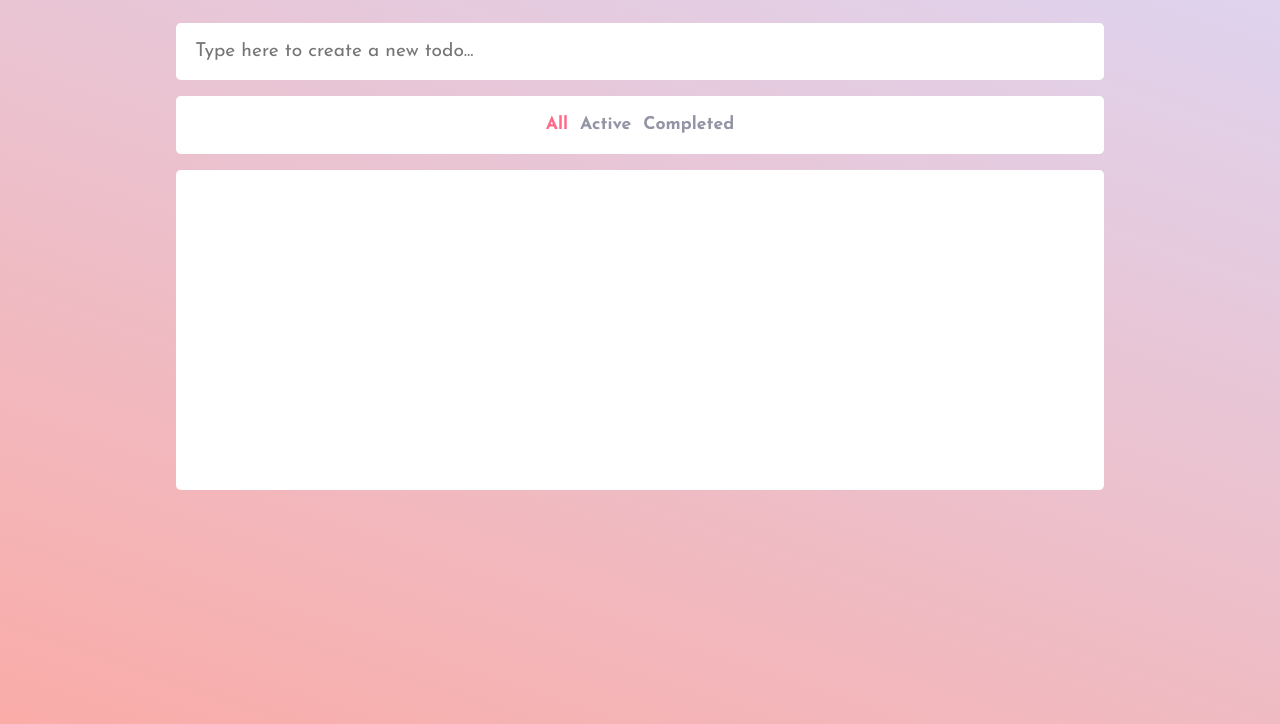
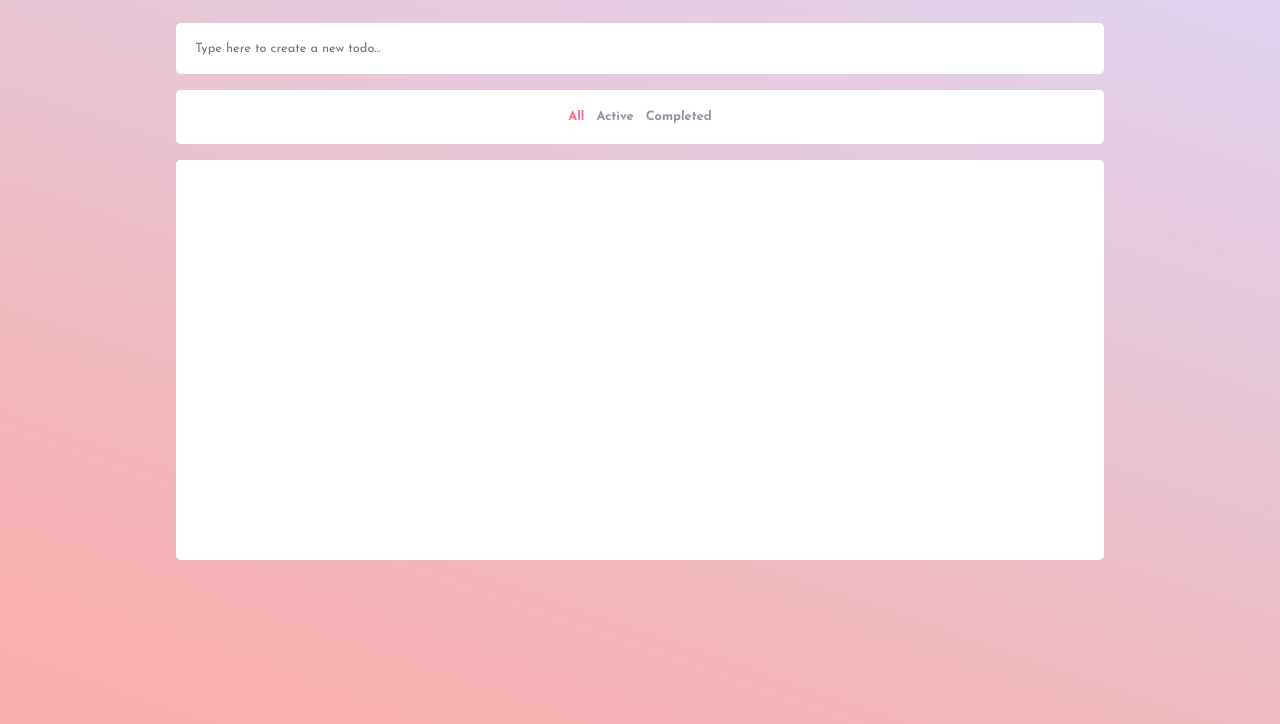
Before and after one commit to minjaechang/todo-app, a plain HTML site: page index.html in a window 1280 px wide. Shown: the part 76-800 px from the top of the page. Drawn offline with Linux system fonts and the light colour scheme.

Commit message:
Change font sizes

```diff
--- a/style.css
+++ b/style.css
@@ -72,7 +72,7 @@ button {
   border: none;
   border-radius: 0.3rem;
   outline: 0;
-  font-size: 1.2rem;
+  font-size: 0.8rem;
 }
 
 .input:focus {
@@ -86,7 +86,7 @@ button {
   padding: 0;
   background-color: white;
   border-radius: 0.3rem;
-  height: 40vh;
+  height: 50vh;
   overflow-y: auto;
 }
 
@@ -97,6 +97,7 @@ button {
   padding: 1rem;
   border-bottom: 1px solid rgb(237, 237, 237);
   border-radius: 0.3rem;
+  font-size: 0.8rem;
 }
 
 .todo-item.complete {
@@ -180,7 +181,7 @@ button {
 .filter-item {
   color: var(--color-dark-grayish-blue);
   font-weight: var(--weight-bold);
-  font-size: 1.1rem;
+  font-size: 0.8rem;
   cursor: pointer;
 }
 
```
